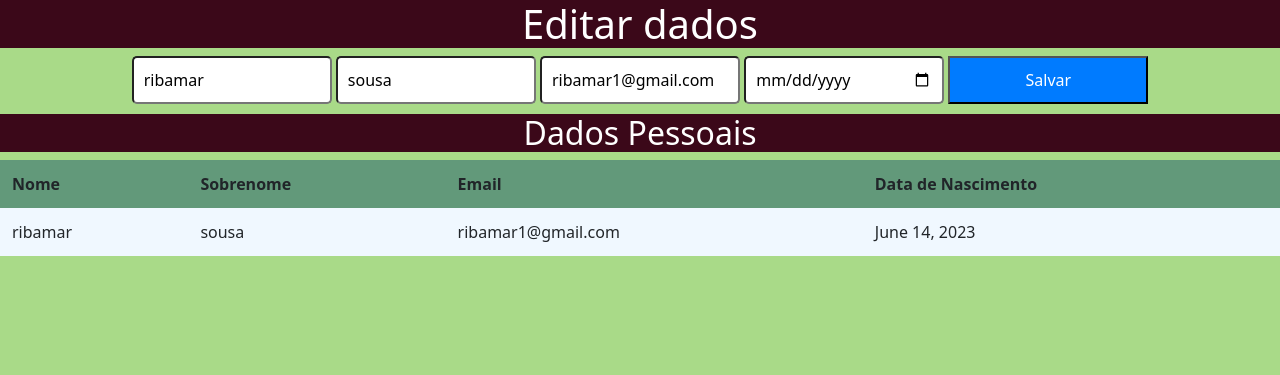
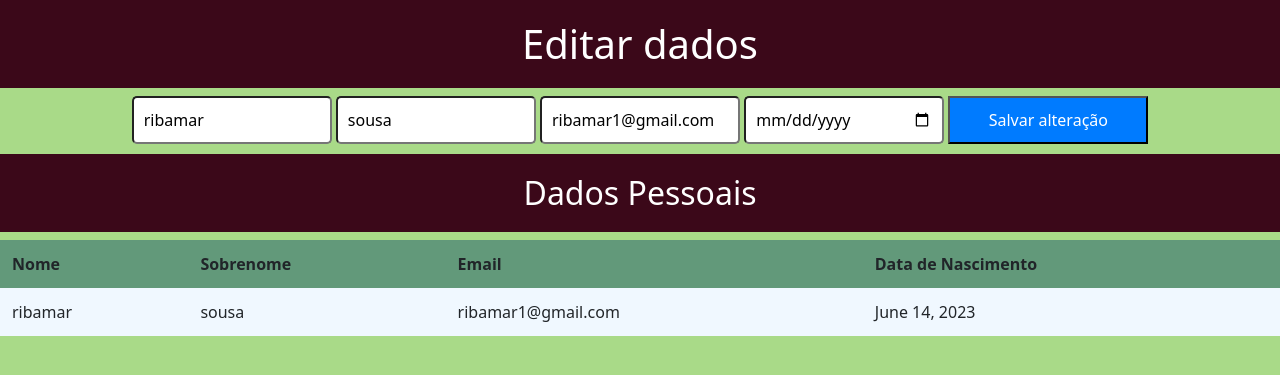
Before and after one commit to jose-ribamar/django-crud, a Django app: page /update/16 in a window 1280 px wide. Shown: the top 375 px of the page. Run offline with Django 4.2, Linux system fonts and the light colour scheme; data comes from the database, SQL or seed files in the repository.

Commit message:
Update update.html

```diff
--- a/core/templates/update.html
+++ b/core/templates/update.html
@@ -18,6 +18,7 @@
         }
 
         h1, h2, h3 {
+            padding: 20px;
             color: #ffffff;
         }
         .delet {
@@ -38,7 +39,7 @@
         <input type="text" name="sobrenome" value="{{ pessoa.sobrenome }}" placeholder="Sobrenome">
         <input type="email" name="email" value="{{ pessoa.email }}" placeholder="Email">
         <input type="date" name="data_nascimento" value="{{ pessoa.data_nascimento }}" placeholder="Data de Nascimento">
-        <button type="submit">Salvar</button>
+        <button type="submit">Salvar alteração</button>
     </form>
     <h2>Dados Pessoais</h2>
 
```
